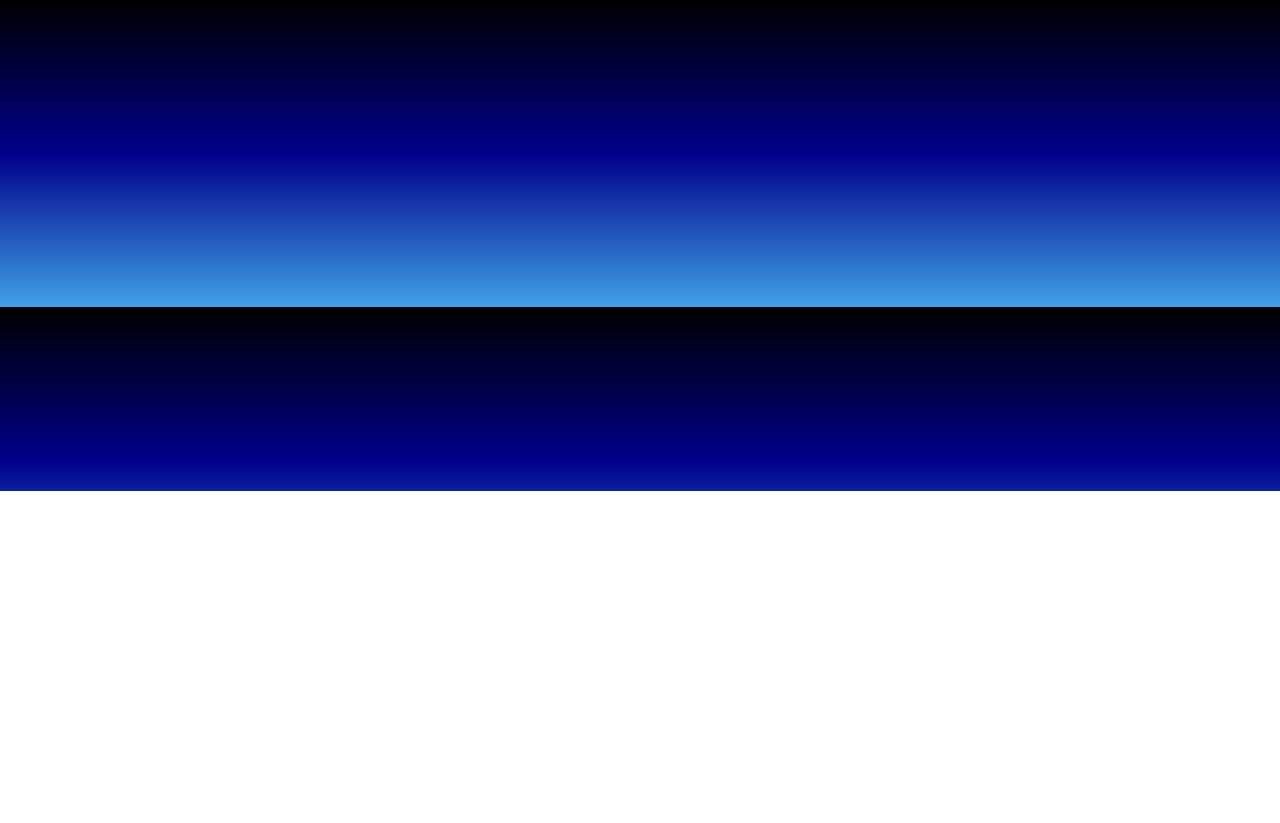
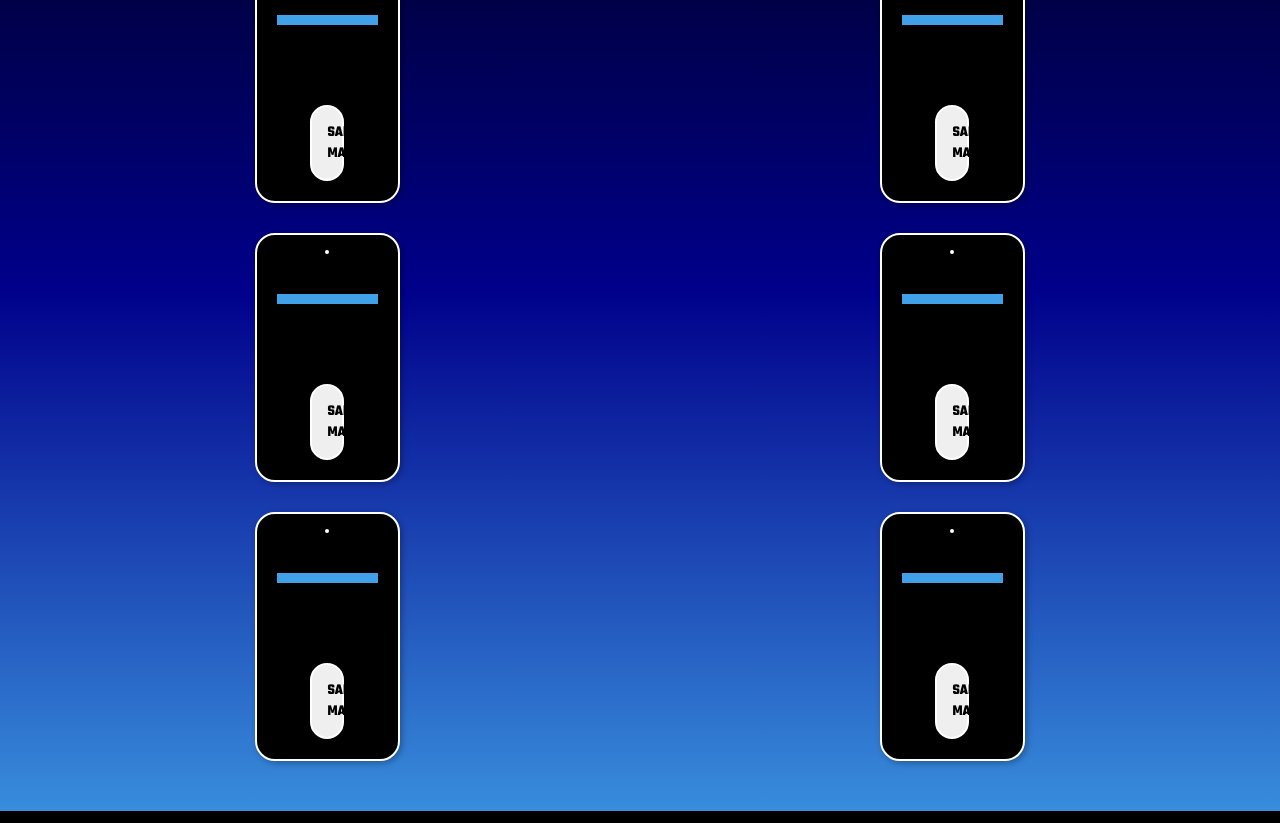
Before and after one commit to JaironRodrigo/Responsive-Website, a plain HTML site: page space.html in a window 1280 px wide. Shown: the part 309-1132 px from the top of the page. Before the commit the page ends 800 px from the top, so only its background shows below. Drawn offline with Linux system fonts and the light colour scheme.

Commit message:
Preparação das paginas tech e space, inserido os 6 cards, que ainda serão completados

```diff
--- a/space.html
+++ b/space.html
@@ -14,14 +14,6 @@
     <nav class="navbar">
       <div class="Title-Page">
         <h1 class="Title-icon"><span class="Title-initial">T</span>ECH & <span class="Title-initial">S</span>PACE</h1>
-        <!-- <div class="social-anchor">
-          <a href="https://pt-br.facebook.com"><img src="./images/icons8-facebook-novo-480.png" alt=""
-              class="Social-icon"></a>
-          <a href="https://twitter.com"><img src="./images/icons8-twitter-dentro-de-um-círculo-480.png" alt=""
-              class="Social-icon"></a>
-          <a href="https://www.youtube.com"><img src="./images/youtube.png" alt="" class="Social-icon"></a>
-          <a href="https://www.instagram.com"><img src="./images/instagram.png" alt="" class="Social-icon"></a>
-        </div> -->
         <form class="nav-search">
           <label for="Search-area" class="name-search">Search: </label>
           <input type="search" id="Search-area" name="Search-area">
@@ -31,11 +23,62 @@
     </nav>
     <div class="menu">
       <a href="./index.html">HOME</a>
-      <a href="">TECNOLOGIA</a>
-      <a href="">ASTRONOMIA</a>
+      <a href="./tech.html">TECNOLOGIA</a>
+      <a href="./space.html">ASTRONOMIA</a>
     </div>
   </header>
-  <main></main>
+  <main>
+    <div class="container">
+      <article class="card-news">
+        <img src="" alt="">
+        <div class="text">
+          <h4></h4>
+          <p></p>
+          <button>Saiba mais</button>
+        </div>
+      </article>
+      <article class="card-news">
+        <img src="" alt="">
+        <div class="text">
+          <h4></h4>
+          <p></p>
+          <button>Saiba mais</button>
+        </div>
+      </article>
+      <article class="card-news">
+        <img src="" alt="">
+        <div class="text">
+          <h4></h4>
+          <p></p>
+          <button>Saiba mais</button>
+        </div>
+      </article>
+      <article class="card-news">
+        <img src="" alt="">
+        <div class="text">
+          <h4></h4>
+          <p></p>
+          <button>Saiba mais</button>
+        </div>
+      </article>
+      <article class="card-news">
+        <img src="" alt="">
+        <div class="text">
+          <h4></h4>
+          <p></p>
+          <button>Saiba mais</button>
+        </div>
+      </article>
+      <article class="card-news">
+        <img src="" alt="">
+        <div class="text">
+          <h4></h4>
+          <p></p>
+          <button>Saiba mais</button>
+        </div>
+      </article>
+    </div>
+  </main>
   <footer class="footer">
     <div class="footer-container">
       <h4 class="footer-title">TECH & SPACE</h4>
```
Also changed, not shown: tech.html (+54 -11 lines).
